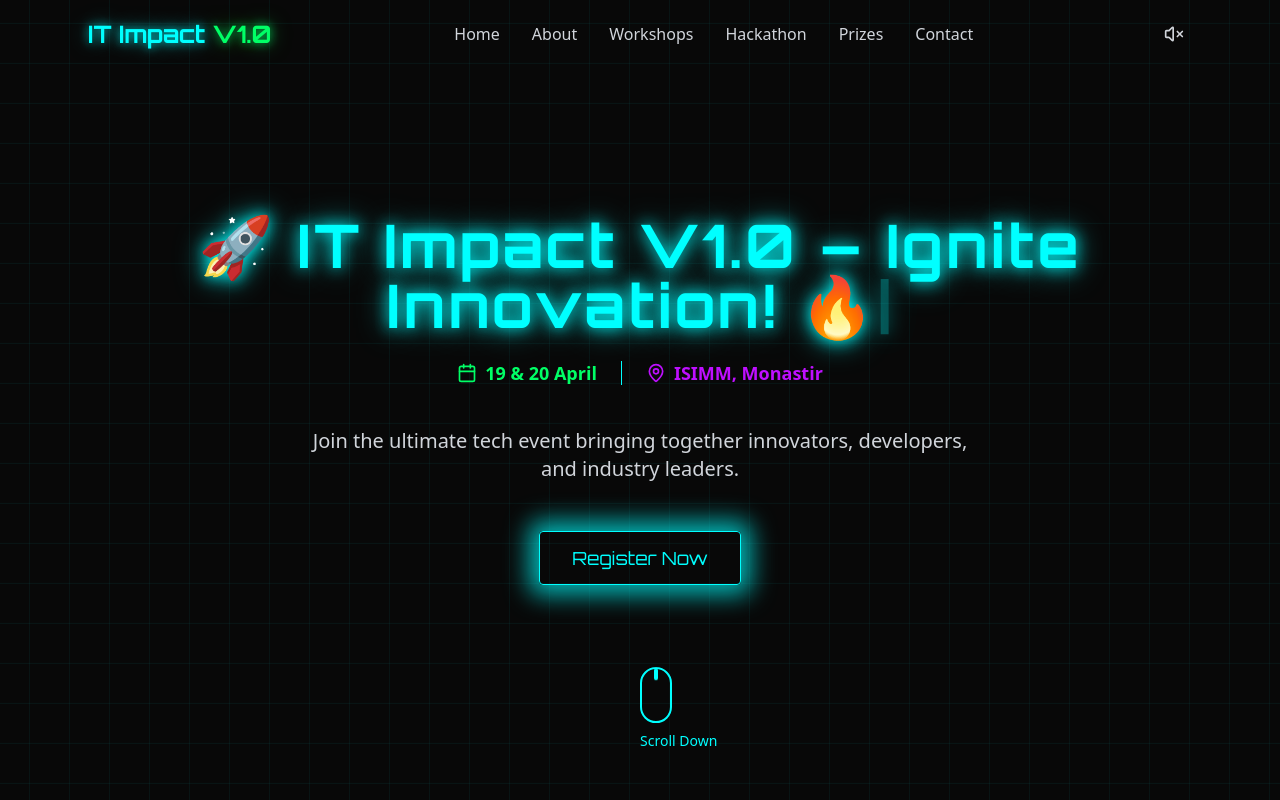
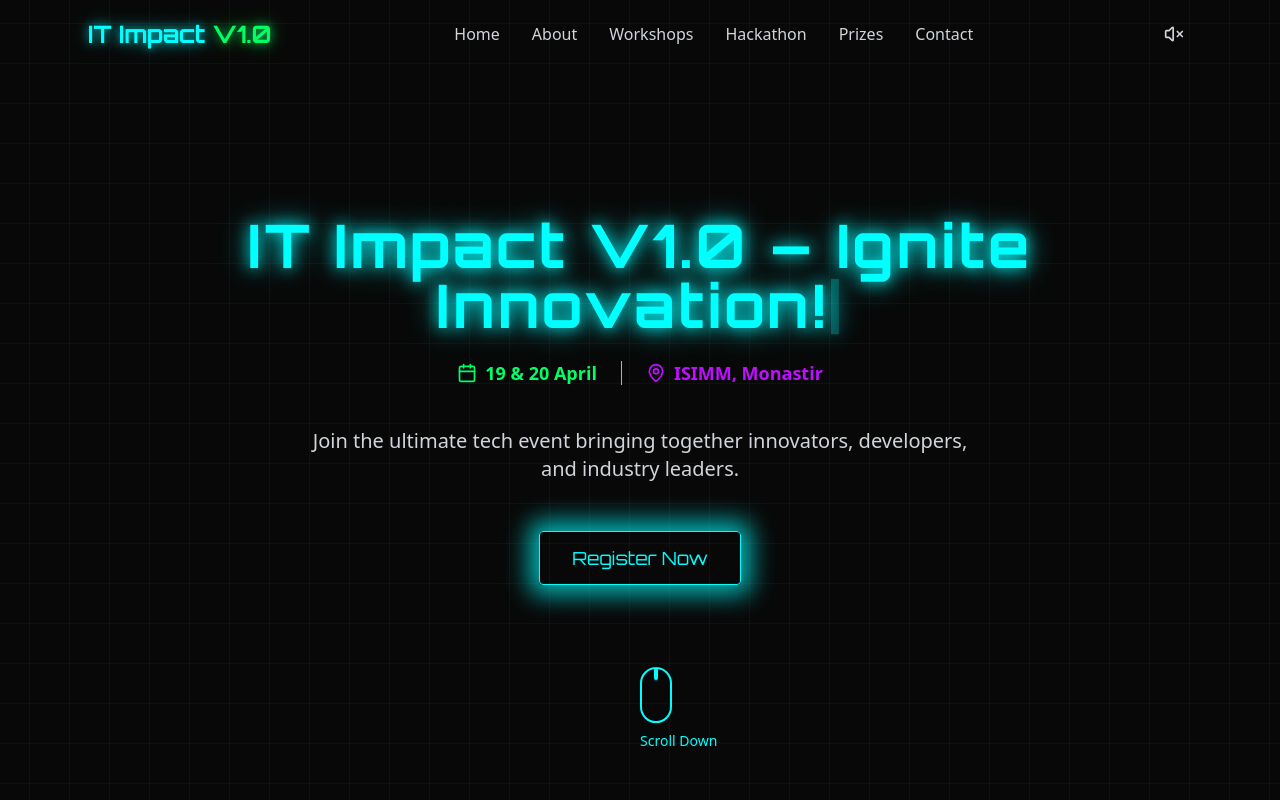
Before and after one commit to maryemchk/impact-v1-site, a React (Vite) app: page / in a window 1280 px wide. Shown: the top 800 px of the page. Built offline with nearby package versions, Linux system fonts and the light colour scheme.

Commit message:
Remove emojis from title
Remove emojis from the title text in the HeroSection component.

```diff
--- a/src/components/HeroSection.tsx
+++ b/src/components/HeroSection.tsx
@@ -5,7 +5,7 @@ import { Calendar, MapPin } from 'lucide-react';
 
 const HeroSection = () => {
   const [titleText, setTitleText] = useState("");
-  const fullTitle = "🚀 IT Impact V1.0 – Ignite Innovation! 🔥";
+  const fullTitle = "IT Impact V1.0 – Ignite Innovation!";
   const [index, setIndex] = useState(0);
   const { toast } = useToast();
 
```
